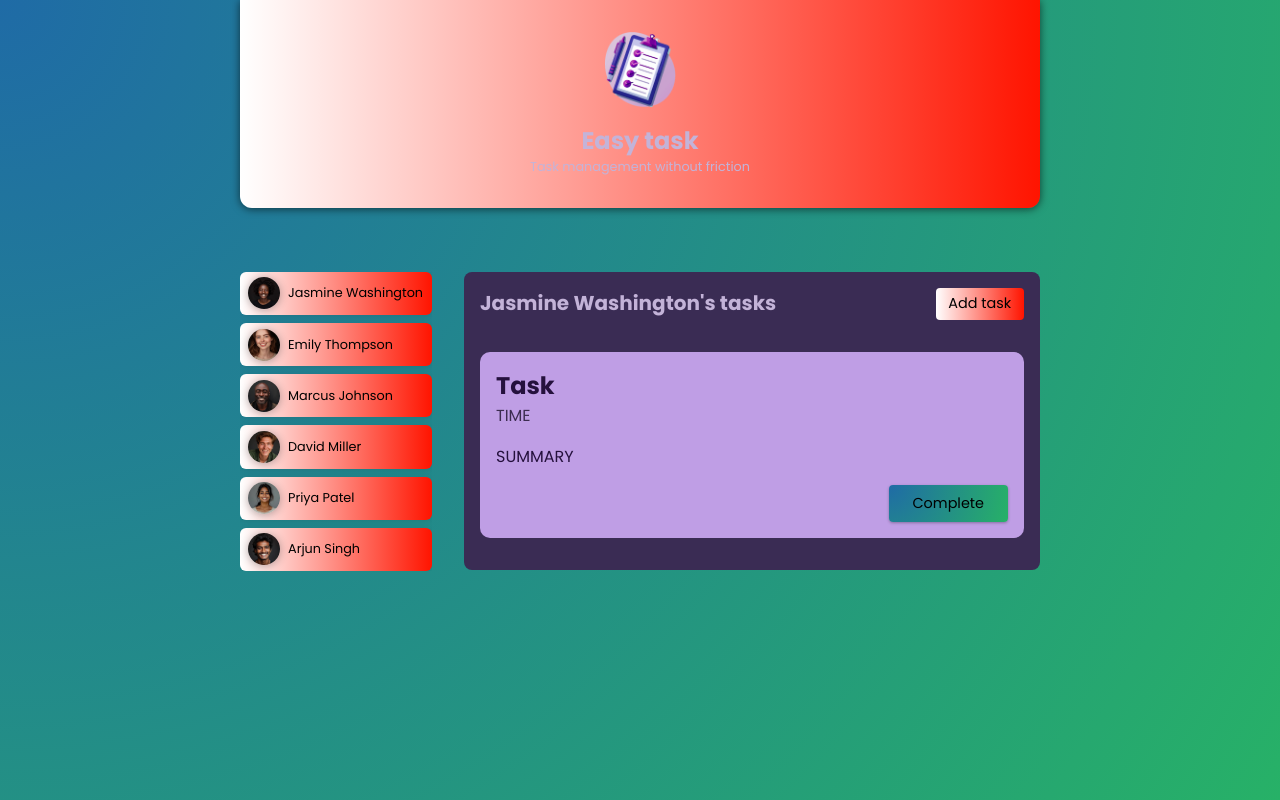
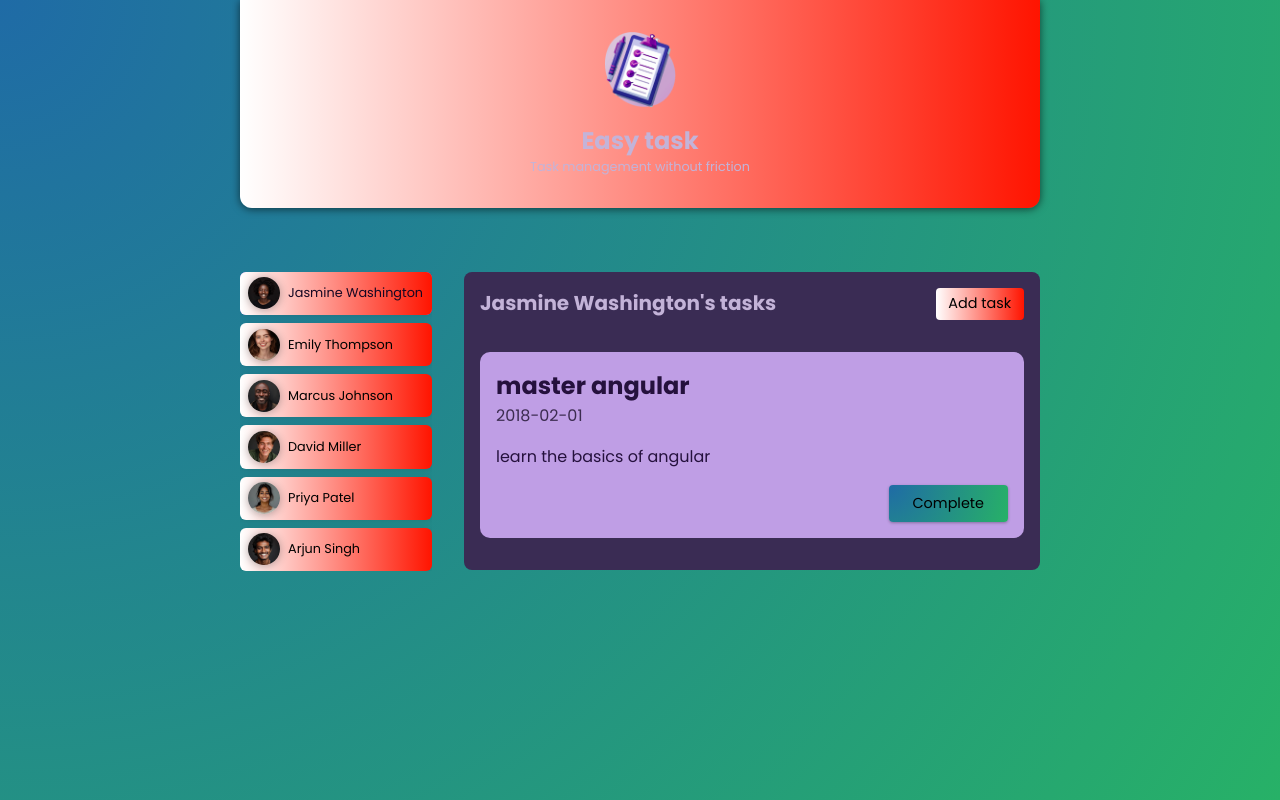
Before and after one commit to Mike88002/dashboard-app, an Angular app: page / in a window 1280 px wide. Both pictures are taken after a click on the button "Jasmine Washington". Built offline with nearby package versions, Linux system fonts and the light colour scheme.

Commit message:
arrived at lesson 51

```diff
--- a/src/app/app.html
+++ b/src/app/app.html
@@ -3,7 +3,7 @@
   <ul id="users">
     @for (user of users; track user.id) {
       <li >
-        <app-user [user]="user" (select)="onSelUser($event)"/>
+        <app-user [user]="user" [selected]="user.id === selectedUserId" (select)="onSelUser($event)"/>
       </li>
     }
   </ul>
--- a/src/app/tasks/task/task.component.html
+++ b/src/app/tasks/task/task.component.html
@@ -1,9 +1,9 @@
 
 <article>
-  <h2>Task</h2>
-  <time>TIME</time>
-  <p>SUMMARY</p>
+  <h2>{{ task.title }}</h2>
+  <time>{{ task.dueDate }}</time>
+  <p>{{ task.summary }}</p>
   <p class="actions">
-    <button>Complete</button>
+    <button (click)="completedTask()">Complete</button>
   </p>
 </article>
--- a/src/app/tasks/task/task.component.ts
+++ b/src/app/tasks/task/task.component.ts
@@ -1,4 +1,13 @@
-import { Component } from '@angular/core';
+import {Component, EventEmitter, Input, Output} from '@angular/core';
+
+// custom type definition
+interface Task {
+  id: string;
+  userId: string;
+  title: string;
+  summary: string;
+  dueDate: string;
+}
 
 @Component({
   selector: 'app-task',
@@ -9,4 +18,11 @@
 })
 export class TaskComponent {
 
+  @Input({ required: true }) task!: Task;
+  @Output() complete = new EventEmitter<string>();
+
+  completedTask() {
+    this.complete.emit(this.task.id);
+  }
+
 }
--- a/src/app/tasks/tasks.html
+++ b/src/app/tasks/tasks.html
@@ -9,7 +9,7 @@
   <ul>
     @for (task of selectedUserTasks; track task.id) {
       <li>
-        <app-task />
+        <app-task [task]="task" (complete)="onCompletedTask($event)" />
       </li>
     }
   </ul>
--- a/src/app/tasks/tasks.ts
+++ b/src/app/tasks/tasks.ts
@@ -43,4 +43,8 @@
     return this.tasks.filter((task) => task.userId === this.userId);
   }
 
+  onCompletedTask(id: string) {
+      this.tasks = this.tasks.filter((task) => task.id !== id );
+  }
+
 }
--- a/src/app/user/user.html
+++ b/src/app/user/user.html
@@ -1,5 +1,7 @@
 <div>
-  <button (click)="onSelectUser()">
+  <button
+    [class.active]="selected"
+    (click)="onSelectUser()">
     <img
       [src]="imagePath" [alt]="user.name" />
     <span>{{ user.name }}</span>
--- a/src/app/user/user.ts
+++ b/src/app/user/user.ts
@@ -40,6 +40,8 @@
 
   @Input({ required: true }) user!: Utente;
 
+  @Input({ required: true }) selected!: boolean;
+
   // output puo ricevere un valore iniziale
   @Output() select = new EventEmitter();
 
```
